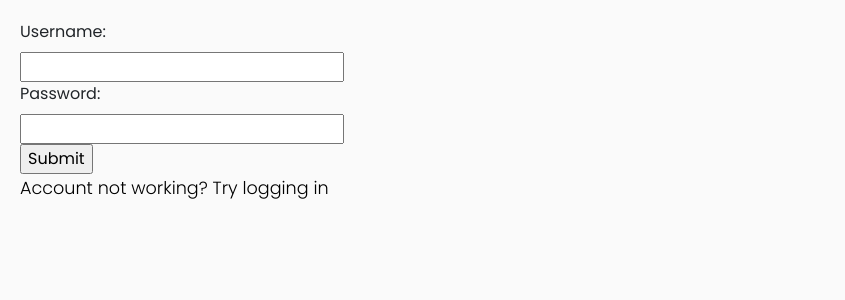
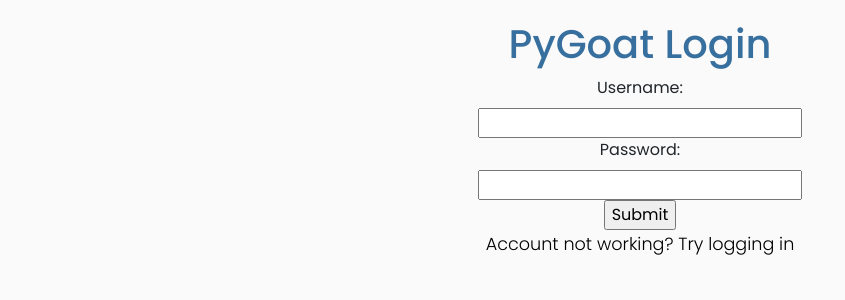
Before and after one commit to Colorado-Mesa-University-Cybersecurity/PyGoat, a Flask app: page /register in a window 1280 px wide. Shown: the top 300 px of the page, without its empty margins (0-845 px from the left). Run offline with Flask 2, Linux system fonts and the light colour scheme; some libraries are stand-ins or nearby versions.

Commit message:
centerd login page, moved logout button down

```diff
--- a/static/styles/header-style.css
+++ b/static/styles/header-style.css
@@ -10,6 +10,12 @@
     font-weight: 300;
     line-height: 1.7em;
     color: #000000;
+}
+
+h1 {
+    font-family: 'Poppins', sans-serif;
+    text-align: center;
+    color: #376f9e;
 }
 
 a,
@@ -45,7 +51,7 @@
     max-width: 250px;
     background: #376f9e;
     color: #ffd343;
-    transition: all 0.3s;
+    transition: all 0.2s;
 }
 
 #sidebar.active {
@@ -88,6 +94,10 @@
     position: relative;
 }
 
+.login {
+	text-align: center;
+}
+
 .dropdown-toggle::after {
     display: block;
     position: absolute;
@@ -122,7 +132,7 @@
     width: 100%;
     padding: 20px;
     min-height: 100vh;
-    transition: all 0.1s;
+    transition: all 0s;
 }
 
 /*
--- a/templates/header.html
+++ b/templates/header.html
@@ -35,7 +35,7 @@
 						{% endfor %}
 					</ul>
 					<ul>
-						<li><a href="/logout">Log Out</a></li>
+						<li style = "position: fixed; bottom:20px"><a href="/logout">Log Out</a></li>
 					</ul>
 				</nav>
 			<div id ="collapse-button">
--- a/templates/login.html
+++ b/templates/login.html
@@ -1,6 +1,8 @@
 {% extends "header.html" %}
 {% block title %}Login{% endblock %}
 {% block content %}
+	<h1>PyGoat Login</h1>
+	<div class="login">
 	{% if login %}
 		<form action="/login" method="post">
 	{% else %}
@@ -12,7 +14,7 @@
 		<label for="password">Password:</label><br>
 		<input type="password" id="password" name="password"><br>
 		<input type="submit" value="Submit">
-	</form>
+		</form>
 	<p>
 	{% if login %}
 		Don't have an account? <span><a href="/register">Register now</a></span>
@@ -20,5 +22,6 @@
 		Account not working? Try <span><a href="/login">logging in</a></span>
 	{% endif %}
 	</p>
+	</div>
 {% endblock %}
 {% block lessons %}{% endblock %}
```
